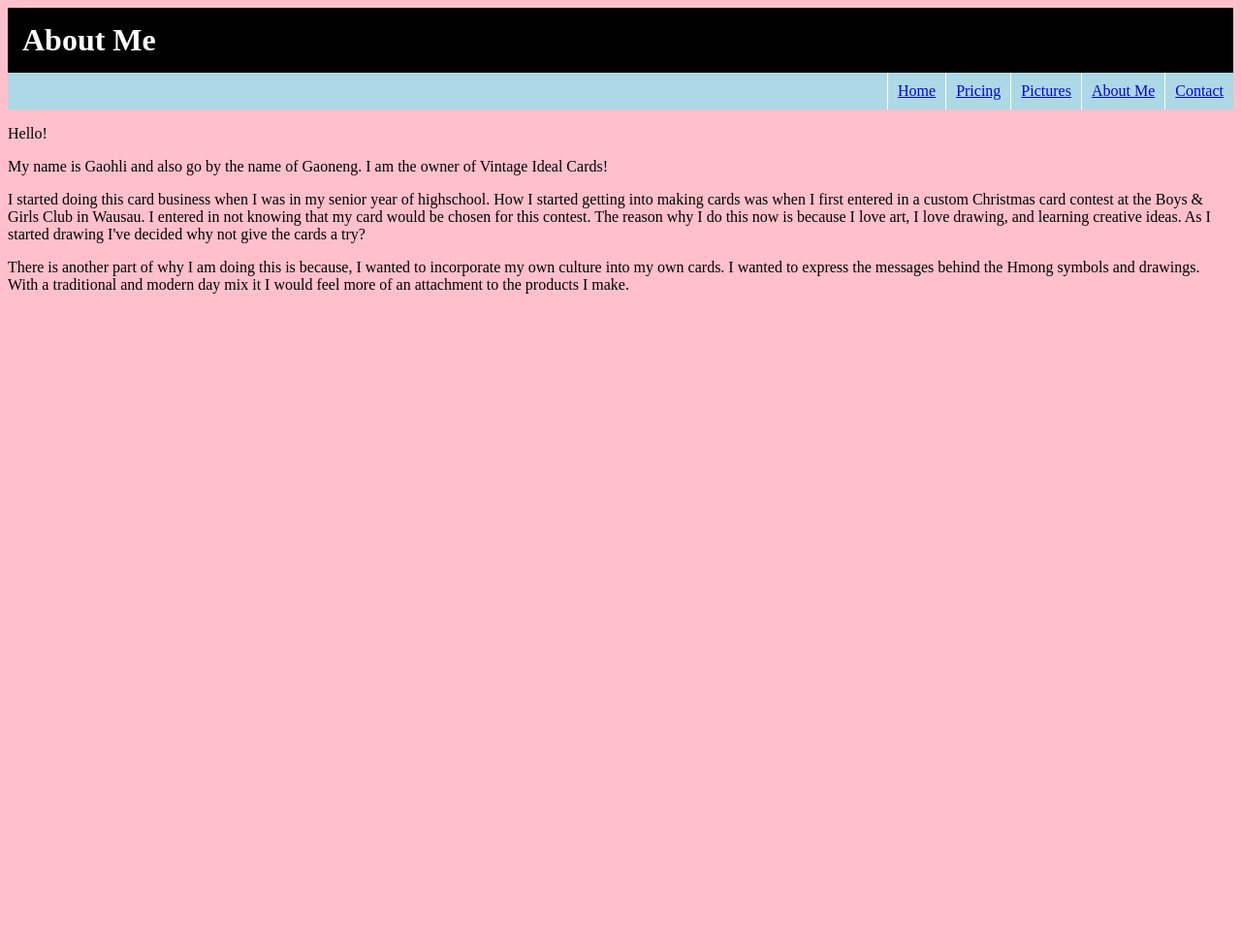
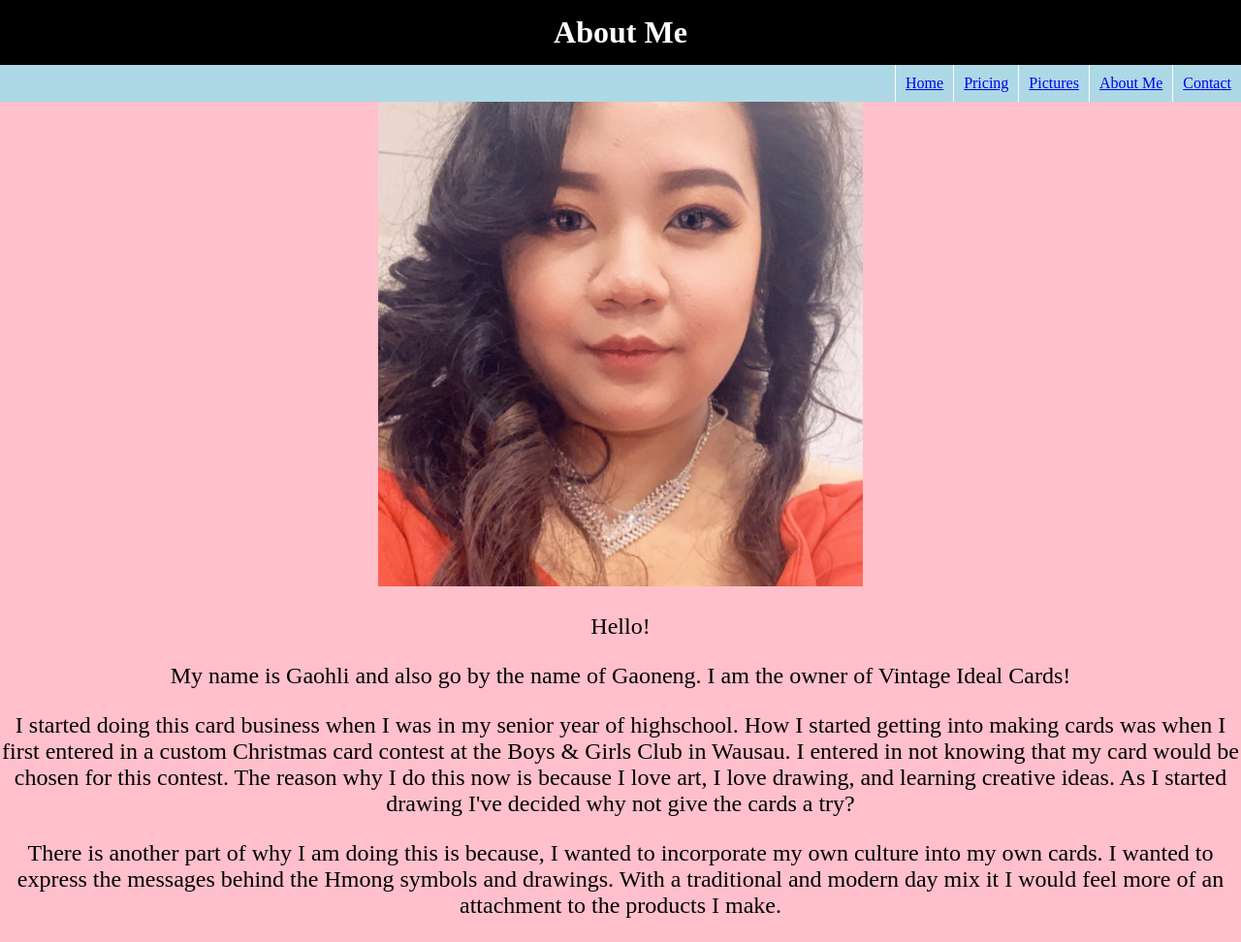
Before and after one commit to sengxai/project1, a plain HTML site: page about.html in a window 1280 px wide. Shown: the whole page at 97% size. Before the commit the page ends 800 px from the top, so only its background shows below. Drawn offline with Linux system fonts and the light colour scheme.

Commit message:
Added Pics & Style

```diff
--- a/about.html
+++ b/about.html
@@ -6,7 +6,10 @@
     </head>
 
     <body>
-        <h1>About Me</h1>
+
+        <header>
+            <h1>About Me</h1>
+        </header>
 
         <nav>
             <ul>
@@ -18,6 +21,11 @@
             </ul>
         </nav>
 
+        <div class="gaoneng">
+            <img src="Pictures/gaoneng-pic.jpg" alt="Gaoneng">
+        </div>
+
+        <div class="aboutMe">
         <p>
             Hello!
         </p>
@@ -39,5 +47,6 @@
             into my own cards. I wanted to express the messages behind the Hmong symbols and drawings. With a
             traditional and modern day mix it I would feel more of an attachment to the products I make.
         </p>
+    </div>
     </body>
 </html>
--- a/stylesheet.css
+++ b/stylesheet.css
@@ -1,12 +1,19 @@
-h1{
+header h1{
     background-color: black;
     color: white;
     padding: 15px;
     margin: 0;
+    text-align: center;
+}
+
+h2{
+    text-align: center;
+    font-size: 55px;
 }
 
 body{
     background-color: pink;
+    margin: 0;
 }
 
 nav{
@@ -36,6 +43,22 @@ li{
     text-decoration: none;
 }
 
+.gaoneng{
+    text-align: center;
+}
+
+.gaoneng img {
+    width: 500px;
+    top: 50%;
+}
+
+.aboutMe{
+    text-align: center;
+    font-size: 24px;
+}
+
+
+
 flex{
 
     flex-direction: row;
```
Also changed, not shown: contact.html (+4 -3 lines), index.html (+3 -2 lines), pictures.html (+3 -1 lines), pricing.html (+3 -2 lines), Pictures/balloonCard.jpg (added), Pictures/balloonPopoutCard.jpg (added), Pictures/colorCode.jpg (added), Pictures/gaoneng-pic.jpg (added), Pictures/mouseFlowerCard.jpg (added), Pictures/riverPic.jpg (added), Pictures/skyCloudNight.jpg (added), Pictures/skyWithClouds.jpg (added), Pictures/walkwayPark.jpg (added), Pictures/youCanDoItLogo.jpg (added).
